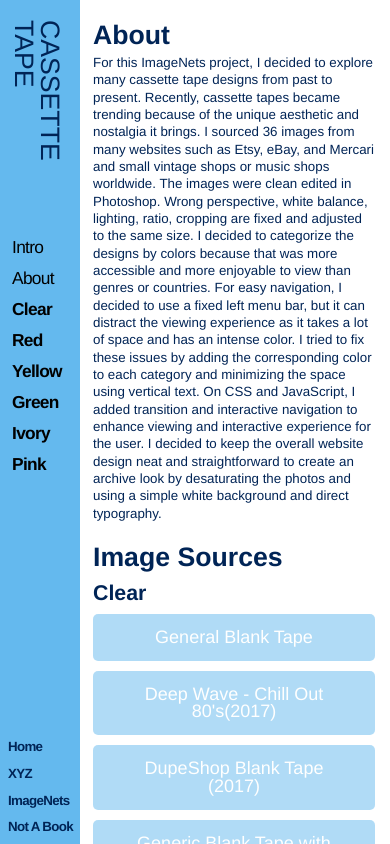
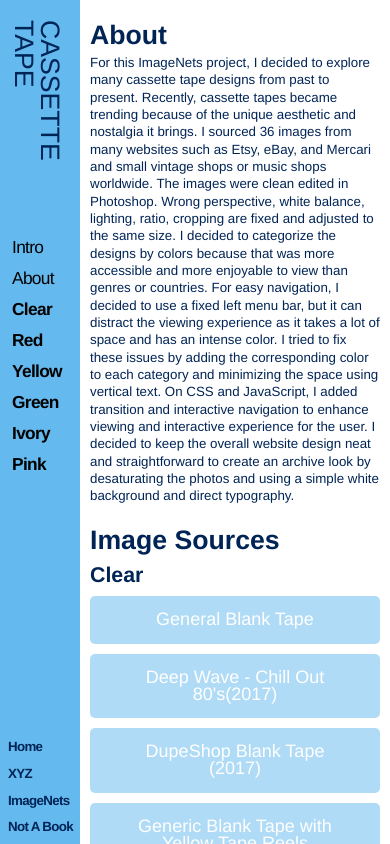
Before and after one commit to sangye0n/sangye0n.github.io, a plain HTML site: page imagenet/index.html in a window 390 px wide. Both pictures are taken after a click on the element "About". Shown: the top 844 px of the page. Drawn offline with Linux system fonts and the light colour scheme.

Commit message:
Update main.css

```diff
--- a/imagenet/assets/css/main.css
+++ b/imagenet/assets/css/main.css
@@ -313,7 +313,7 @@ text-decoration:none
 	line-height:17pt;
 	text-align:justify;
 	color:#002456;
-	margin-left:20px;
+	margin-left:10px;
 	margin-right:0px;
 
 	display:none;
@@ -445,8 +445,8 @@ text-decoration:none
 	line-height:13pt;
 	text-align:left;
 	color:#002456;
-	padding-left:18px;
-	margin-right:5px;
+	padding-left:25px;
+	margin-right:0px;
 
 
 	}
```
